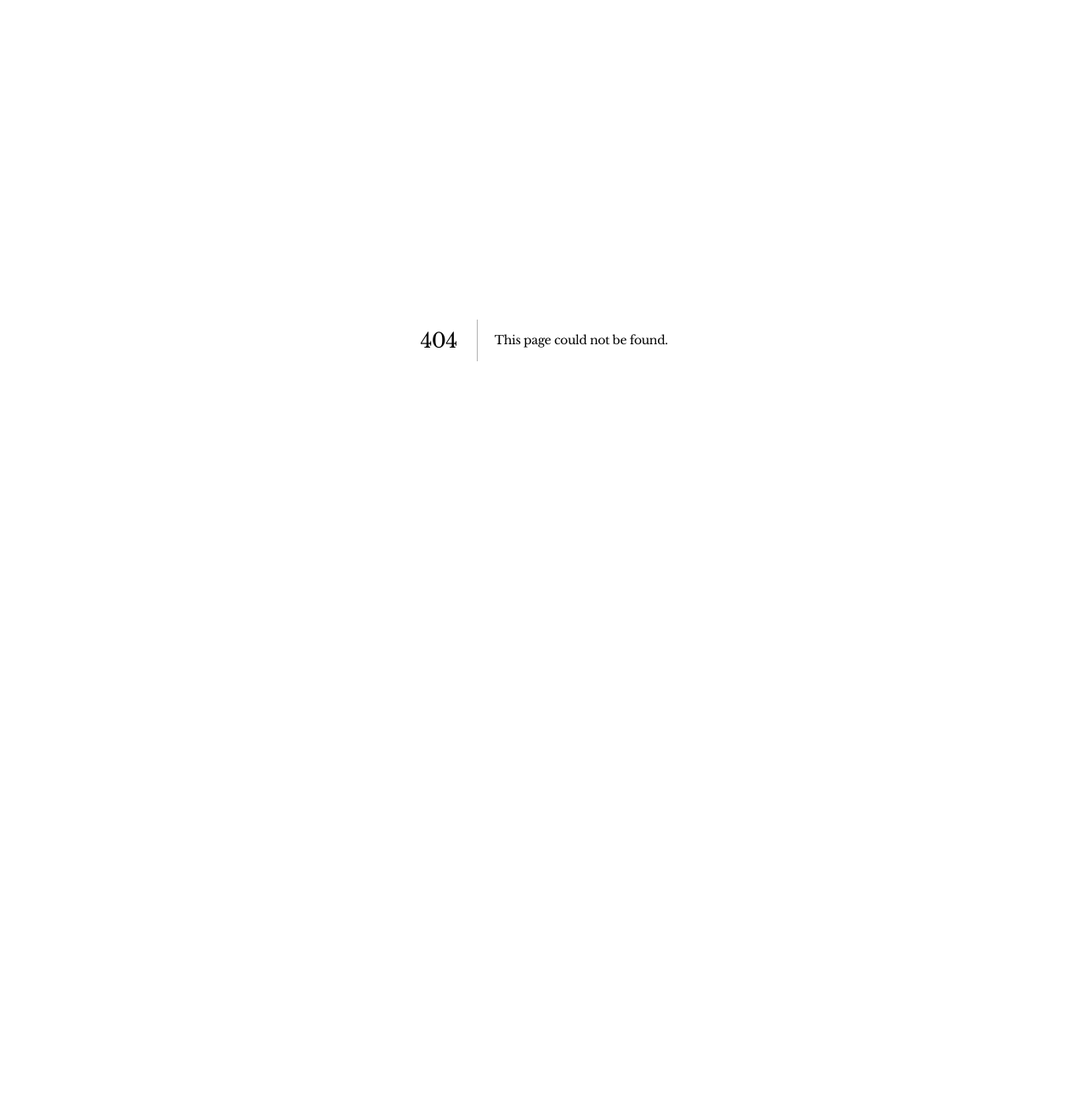
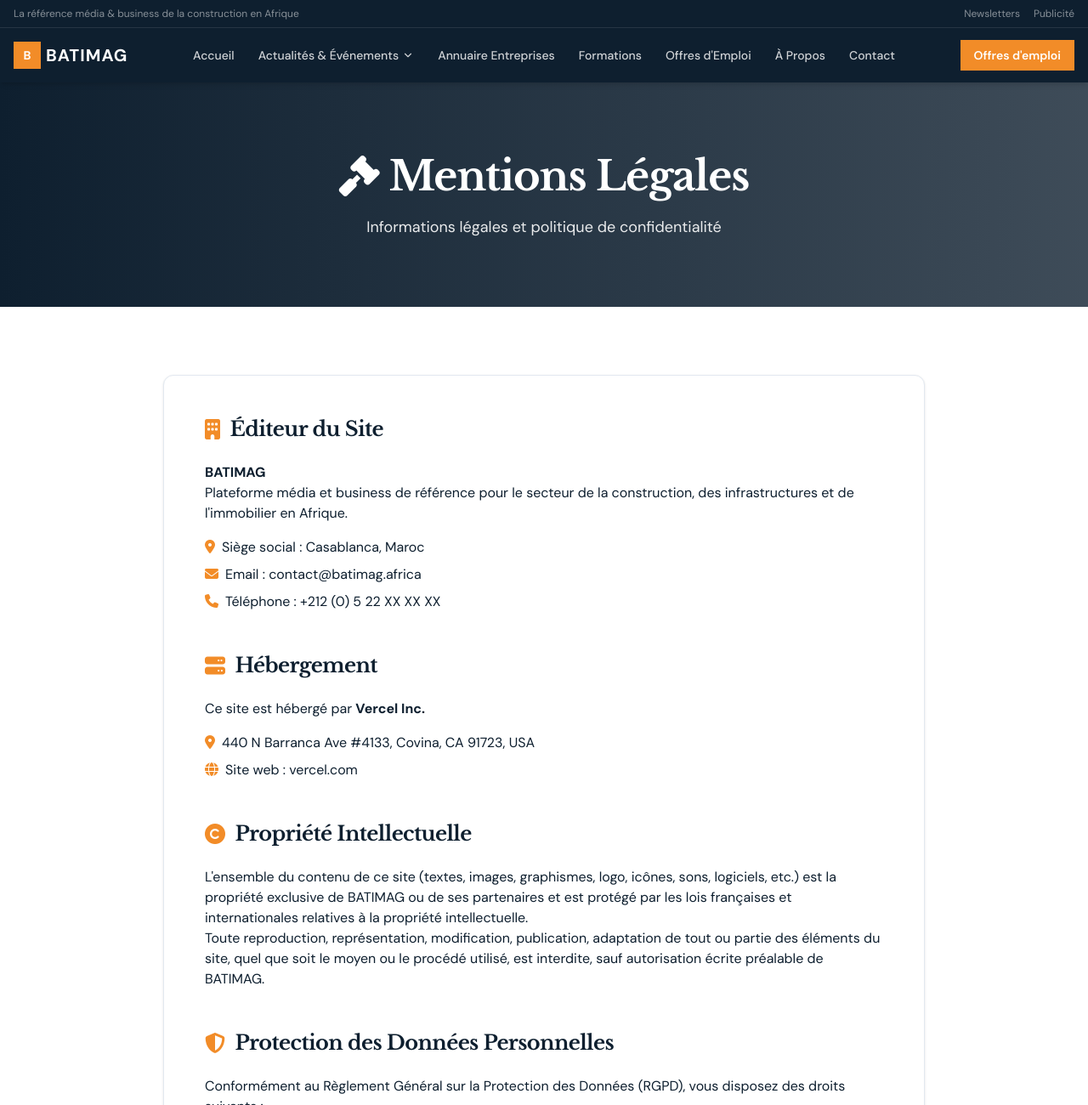
Before and after one commit to elhadjissam200321/batimagv, a Next.js app: page /mentions-legales in a window 1280 px wide. Before the commit this address had no page. Shown: the top 1300 px of the page at 85% size. Before the commit the page ends 800 px from the top, so only its background shows below. Built offline with nearby package versions, Linux system fonts and the light colour scheme.

Commit message:
feat: add missing legal mentions page and fix footer link
Create '/mentions-legales' and correct Events link in footer.

Co-authored-by: ELHADJ ISSAM <176765885+elhadjissam200321@users.noreply.github.com>

```diff
--- /dev/null
+++ b/app/mentions-legales/page.tsx
@@ -0,0 +1,181 @@
+import { Navbar } from "@/components/navbar"
+import { Footer } from "@/components/footer"
+
+export const metadata = {
+  title: "Mentions Légales | BATIMAG",
+  description: "Mentions légales et politique de confidentialité de BATIMAG",
+}
+
+export default function MentionsLegalesPage() {
+  return (
+    <div className="min-h-screen flex flex-col">
+      <Navbar />
+
+      <main className="flex-grow">
+        {/* Hero Section */}
+        <section className="bg-gradient-to-r from-primary to-primary/80 text-white py-16 md:py-20">
+          <div className="max-w-4xl mx-auto px-4 text-center">
+            <h1 className="text-4xl md:text-5xl font-extrabold mb-4 flex items-center justify-center gap-3">
+              <i className="fas fa-gavel"></i>
+              Mentions Légales
+            </h1>
+            <p className="text-lg text-white/90">
+              Informations légales et politique de confidentialité
+            </p>
+          </div>
+        </section>
+
+        {/* Content */}
+        <section className="py-12 md:py-20 px-4">
+          <div className="max-w-4xl mx-auto">
+            <div className="bg-white dark:bg-slate-800 rounded-xl shadow-sm border border-slate-200 dark:border-slate-700 p-8 md:p-12 space-y-12">
+
+              {/* Éditeur */}
+              <div>
+                <h2 className="text-2xl font-bold text-primary mb-6 flex items-center gap-3">
+                  <i className="fas fa-building text-accent"></i>
+                  Éditeur du Site
+                </h2>
+                <div className="prose prose-slate dark:prose-invert max-w-none">
+                  <p><strong>BATIMAG</strong></p>
+                  <p>
+                    Plateforme média et business de référence pour le secteur de la construction,
+                    des infrastructures et de l'immobilier en Afrique.
+                  </p>
+                  <ul className="space-y-2 mt-4">
+                    <li><i className="fas fa-map-marker-alt text-accent mr-2"></i>Siège social : Casablanca, Maroc</li>
+                    <li><i className="fas fa-envelope text-accent mr-2"></i>Email : contact@batimag.africa</li>
+                    <li><i className="fas fa-phone text-accent mr-2"></i>Téléphone : +212 (0) 5 22 XX XX XX</li>
+                  </ul>
+                </div>
+              </div>
+
+              {/* Hébergement */}
+              <div>
+                <h2 className="text-2xl font-bold text-primary mb-6 flex items-center gap-3">
+                  <i className="fas fa-server text-accent"></i>
+                  Hébergement
+                </h2>
+                <div className="prose prose-slate dark:prose-invert max-w-none">
+                  <p>
+                    Ce site est hébergé par <strong>Vercel Inc.</strong>
+                  </p>
+                  <ul className="space-y-2 mt-4">
+                    <li><i className="fas fa-map-marker-alt text-accent mr-2"></i>440 N Barranca Ave #4133, Covina, CA 91723, USA</li>
+                    <li><i className="fas fa-globe text-accent mr-2"></i>Site web : vercel.com</li>
+                  </ul>
+                </div>
+              </div>
+
+              {/* Propriété intellectuelle */}
+              <div>
+                <h2 className="text-2xl font-bold text-primary mb-6 flex items-center gap-3">
+                  <i className="fas fa-copyright text-accent"></i>
+                  Propriété Intellectuelle
+                </h2>
+                <div className="prose prose-slate dark:prose-invert max-w-none">
+                  <p>
+                    L'ensemble du contenu de ce site (textes, images, graphismes, logo, icônes, sons, logiciels, etc.)
+                    est la propriété exclusive de BATIMAG ou de ses partenaires et est protégé par les lois françaises
+                    et internationales relatives à la propriété intellectuelle.
+                  </p>
+                  <p>
+                    Toute reproduction, représentation, modification, publication, adaptation de tout ou partie des
+                    éléments du site, quel que soit le moyen ou le procédé utilisé, est interdite, sauf autorisation
+                    écrite préalable de BATIMAG.
+                  </p>
+                </div>
+              </div>
+
+              {/* Protection des données */}
+              <div>
+                <h2 className="text-2xl font-bold text-primary mb-6 flex items-center gap-3">
+                  <i className="fas fa-shield-alt text-accent"></i>
+                  Protection des Données Personnelles
+                </h2>
+                <div className="prose prose-slate dark:prose-invert max-w-none">
+                  <p>
+                    Conformément au Règlement Général sur la Protection des Données (RGPD), vous disposez des droits suivants :
+                  </p>
+                  <ul className="space-y-2 mt-4">
+                    <li><i className="fas fa-check text-accent mr-2"></i>Droit d'accès à vos données personnelles</li>
+                    <li><i className="fas fa-check text-accent mr-2"></i>Droit de rectification de vos données</li>
+                    <li><i className="fas fa-check text-accent mr-2"></i>Droit à l'effacement de vos données</li>
+                    <li><i className="fas fa-check text-accent mr-2"></i>Droit à la limitation du traitement</li>
+                    <li><i className="fas fa-check text-accent mr-2"></i>Droit à la portabilité de vos données</li>
+                    <li><i className="fas fa-check text-accent mr-2"></i>Droit d'opposition au traitement</li>
+                  </ul>
+                  <p className="mt-4">
+                    Pour exercer ces droits, vous pouvez nous contacter à l'adresse : <strong>privacy@batimag.africa</strong>
+                  </p>
+                </div>
+              </div>
+
+              {/* Cookies */}
+              <div>
+                <h2 className="text-2xl font-bold text-primary mb-6 flex items-center gap-3">
+                  <i className="fas fa-cookie-bite text-accent"></i>
+                  Politique de Cookies
+                </h2>
+                <div className="prose prose-slate dark:prose-invert max-w-none">
+                  <p>
+                    Ce site utilise des cookies pour améliorer votre expérience de navigation. Les cookies sont de petits
+                    fichiers texte stockés sur votre appareil qui nous aident à :
+                  </p>
+                  <ul className="space-y-2 mt-4">
+                    <li><i className="fas fa-cog text-accent mr-2"></i>Mémoriser vos préférences</li>
+                    <li><i className="fas fa-chart-line text-accent mr-2"></i>Analyser le trafic du site</li>
+                    <li><i className="fas fa-lock text-accent mr-2"></i>Assurer la sécurité de votre navigation</li>
+                  </ul>
+                  <p className="mt-4">
+                    Vous pouvez gérer vos préférences de cookies dans les paramètres de votre navigateur.
+                  </p>
+                </div>
+              </div>
+
+              {/* Responsabilité */}
+              <div>
+                <h2 className="text-2xl font-bold text-primary mb-6 flex items-center gap-3">
+                  <i className="fas fa-exclamation-triangle text-accent"></i>
+                  Limitation de Responsabilité
+                </h2>
+                <div className="prose prose-slate dark:prose-invert max-w-none">
+                  <p>
+                    BATIMAG s'efforce d'assurer au mieux l'exactitude et la mise à jour des informations diffusées sur ce site.
+                    Toutefois, BATIMAG ne peut garantir l'exactitude, la précision ou l'exhaustivité des informations mises à
+                    disposition sur ce site.
+                  </p>
+                  <p>
+                    En conséquence, BATIMAG décline toute responsabilité pour toute imprécision, inexactitude ou omission
+                    portant sur des informations disponibles sur ce site.
+                  </p>
+                </div>
+              </div>
+
+              {/* Contact */}
+              <div className="bg-slate-50 dark:bg-slate-700/50 rounded-lg p-6 border border-slate-200 dark:border-slate-600">
+                <h3 className="text-xl font-bold text-primary mb-4 flex items-center gap-3">
+                  <i className="fas fa-question-circle text-accent"></i>
+                  Des Questions ?
+                </h3>
+                <p className="text-slate-600 dark:text-slate-300 mb-4">
+                  Pour toute question concernant ces mentions légales, vous pouvez nous contacter :
+                </p>
+                <a
+                  href="/contact"
+                  className="inline-flex items-center gap-2 bg-accent hover:bg-orange-600 text-white px-6 py-3 rounded-lg font-bold transition-colors"
+                >
+                  <i className="fas fa-envelope"></i>
+                  Nous Contacter
+                </a>
+              </div>
+
+            </div>
+          </div>
+        </section>
+      </main>
+
+      <Footer />
+    </div>
+  )
+}
--- a/components/footer.tsx
+++ b/components/footer.tsx
@@ -16,7 +16,7 @@ const footerSections = [
     title: "Nos Services",
     links: [
       { label: "Actualités BTP", href: "/actualites" },
-      { label: "Événements & Salons", href: "/actualites#evenements" },
+      { label: "Événements & Salons", href: "/evenements" },
       { label: "Annuaire Entreprises", href: "/annuaire" },
       { label: "Formations", href: "/formations" },
       { label: "Offres d'Emploi", href: "/emplois" },
```
